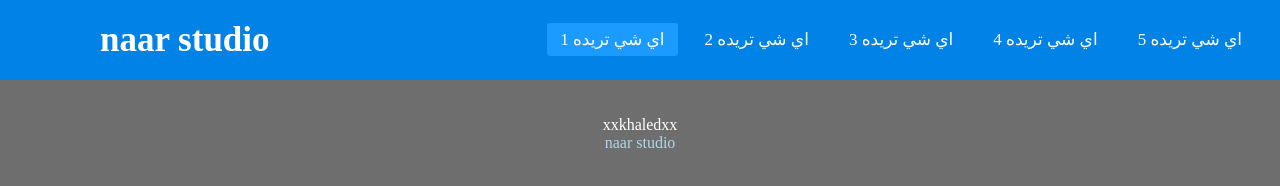
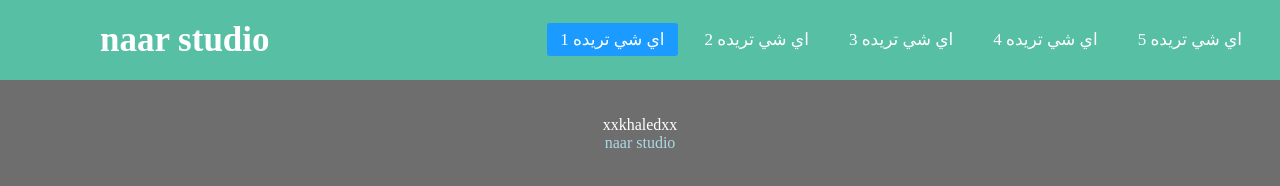
Before and after one commit to xxkhaledxxnaar/nav-bar-naar-xxkhaledxx, a plain HTML site: page index.html in a window 1280 px wide. Drawn offline with Linux system fonts and the light colour scheme.

Commit message:
Update naar.css

```diff
--- a/naar.css
+++ b/naar.css
@@ -11,7 +11,7 @@ body{
 
 }
 nav{
-  background: #0082e6;
+  background: #57BFA3;
   height: 80px;
   width: 100%;
 }
```
